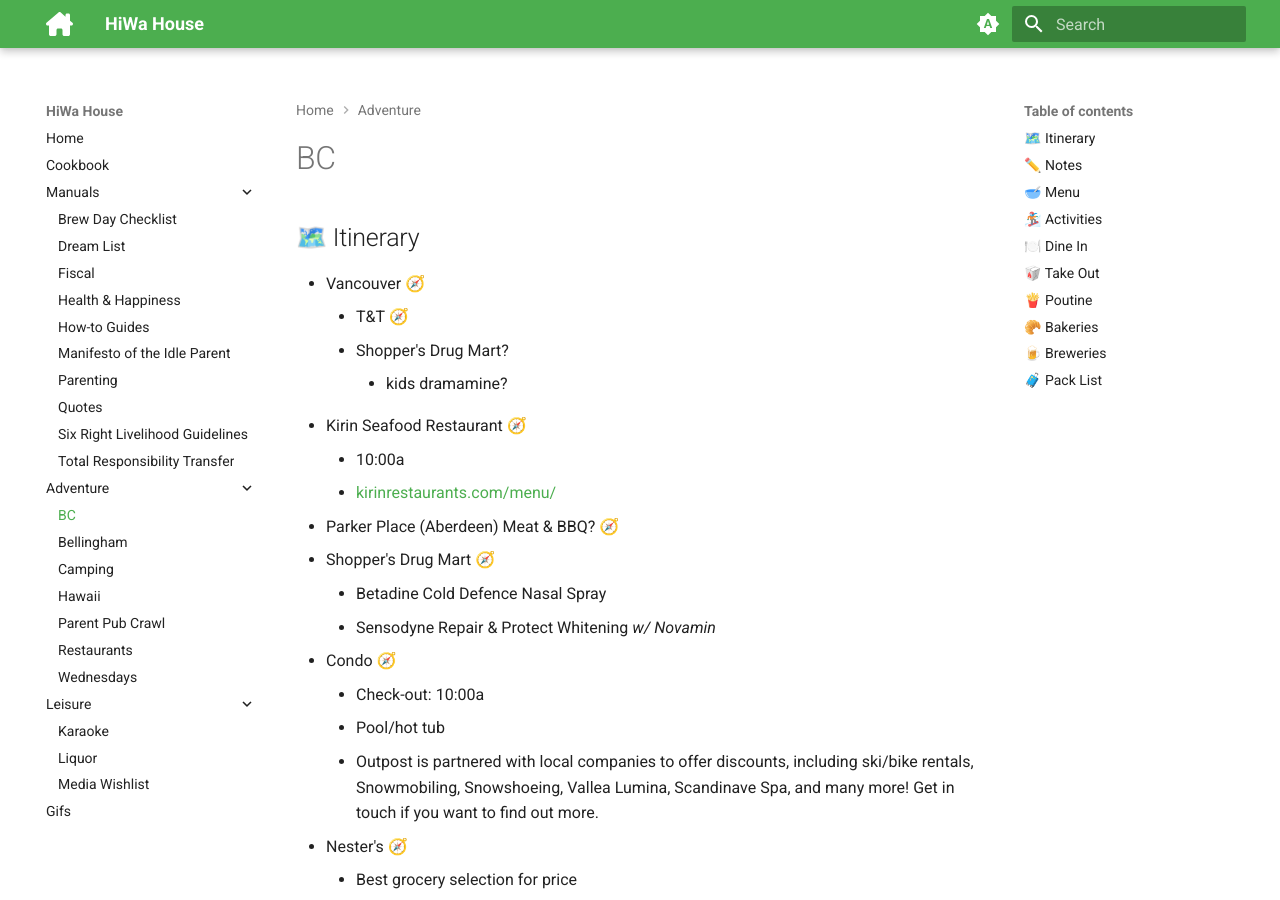
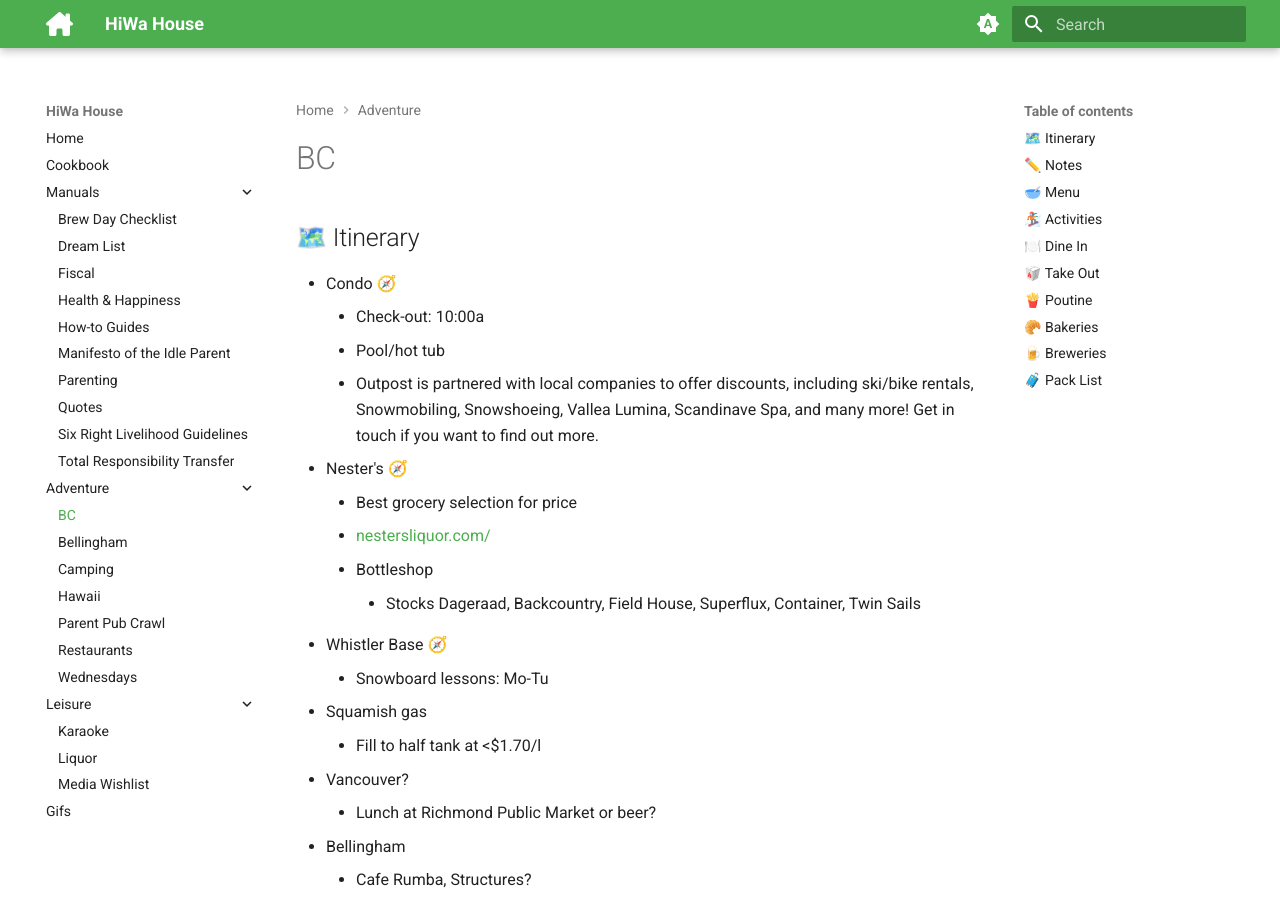
Before and after one commit to hiwa-house/teletraan, an MkDocs documentation site: the page built from docs/adventure/bc.md, in a window 1280 px wide and 900 px high. Built offline with MkDocs 1.6.1 and Material for MkDocs 9.7.7, drawn with Linux system fonts in a browser that asks for light colours; comment, search, counter and statistics services are not loaded.

Commit message:
Add files via upload

```diff
--- a/docs/adventure/bc.md
+++ b/docs/adventure/bc.md
@@ -1,17 +1,6 @@
 # BC
 
 ## 🗺️ Itinerary
-* Vancouver [🧭](https://maps.apple.com/?daddr=2169+Mannering+Avenue,+Vancouver,+BC+V5N+3C5,+Canada)
-	* T&T [🧭](https://maps.apple.com/?daddr=T%26T+Supermarket+Kingsway+Store,+Kingsway,+Vancouver,+BC,+Canada)
-	* Shopper's Drug Mart?
-		* kids dramamine?
-* Kirin Seafood Restaurant [🧭](https://maps.apple.com/?daddr=Kirin+Seafood+Restaurant+(Richmond),+7900+Westminster+Hwy,+Richmond,+BC+V6X+1A5,+Canada)
-	- 10:00a
-	- http://kirinrestaurants.com/menu/
-* Parker Place (Aberdeen) Meat & BBQ? [🧭](https://maps.apple.com/?daddr=4380+No.+3+Rd+Unit+1020,+Richmond,+BC+V6X+4E8,+Canada)
-* Shopper's Drug Mart [🧭](https://maps.apple.com/?daddr=Shoppers+Drug+Mart,+Pemberton+Avenue,+Squamish,+BC,+Canada)
-	- Betadine Cold Defence Nasal Spray
-	- Sensodyne Repair & Protect Whitening *w/ Novamin*
 * Condo [🧭](https://maps.apple.com/?daddr=4325+Northlands+Blvd,+Whistler,+BC+V0N+1B0,+Canada)
 	- Check-out: 10:00a
 	- Pool/hot tub
```
